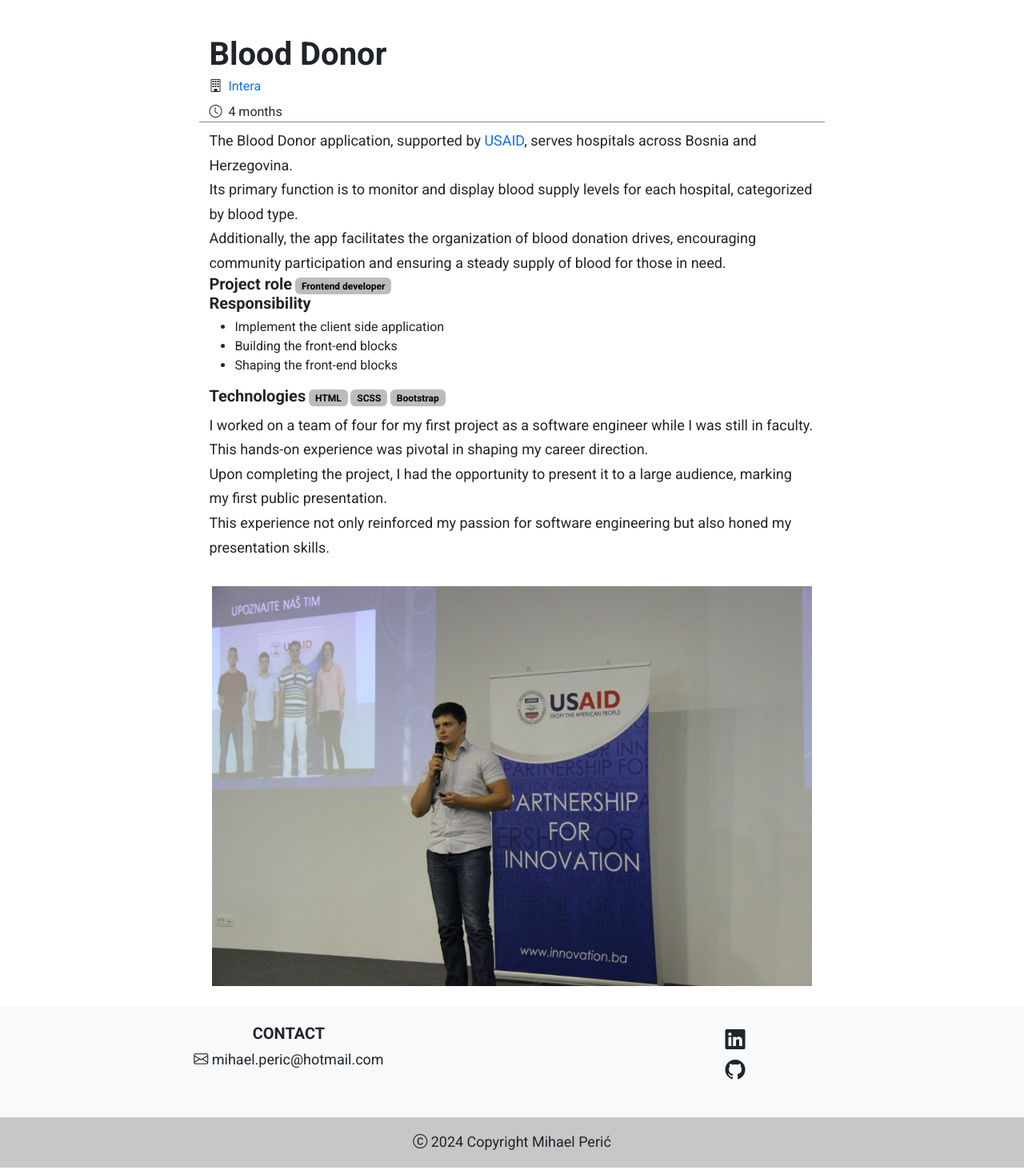
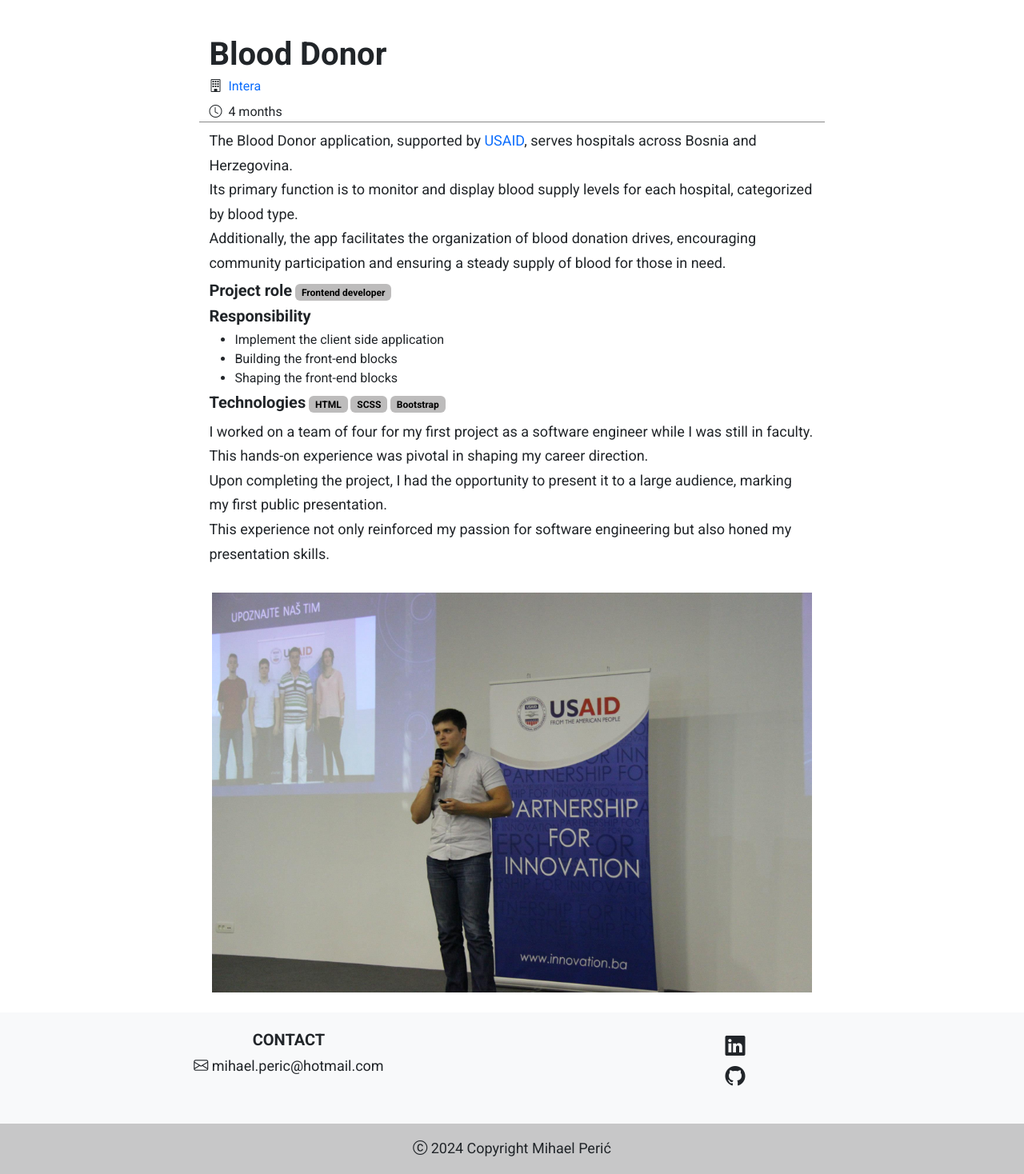
Before and after one commit to YodaBikarbona/portfolio, a Jekyll site: the page built from pages/blood_donor.html, in a window 1280 px wide. Shown: the whole page at 80% size. Built offline with Jekyll 4.4.1, drawn with Linux system fonts in a browser that asks for light colours.

Commit message:
page changes

```diff
--- a/pages/blood_donor.html
+++ b/pages/blood_donor.html
@@ -35,13 +35,13 @@ title: "Blood Donor"
           </p>
         <p class="mb-0">Its primary function is to monitor and display blood supply levels for
           each hospital, categorized by blood type.</p>
-        <p class="mb-0">Additionally,
+        <p class="mb-2">Additionally,
           the app facilitates the organization of blood donation drives,
           encouraging community participation and ensuring a steady supply
           of blood for those in need.</p>
         <h5 class="d-inline">Project role</h5> <span class="badge text-bg-info">Frontend developer</span>
-        <h5>Responsibility</h5>
-        <ul>
+        <h5 class="mt-2 mb-2">Responsibility</h5>
+        <ul class="mb-2">
           <li>Implement the client side application</li>
           <li>Building the front-end blocks</li>
           <li>Shaping the front-end blocks</li>
```
